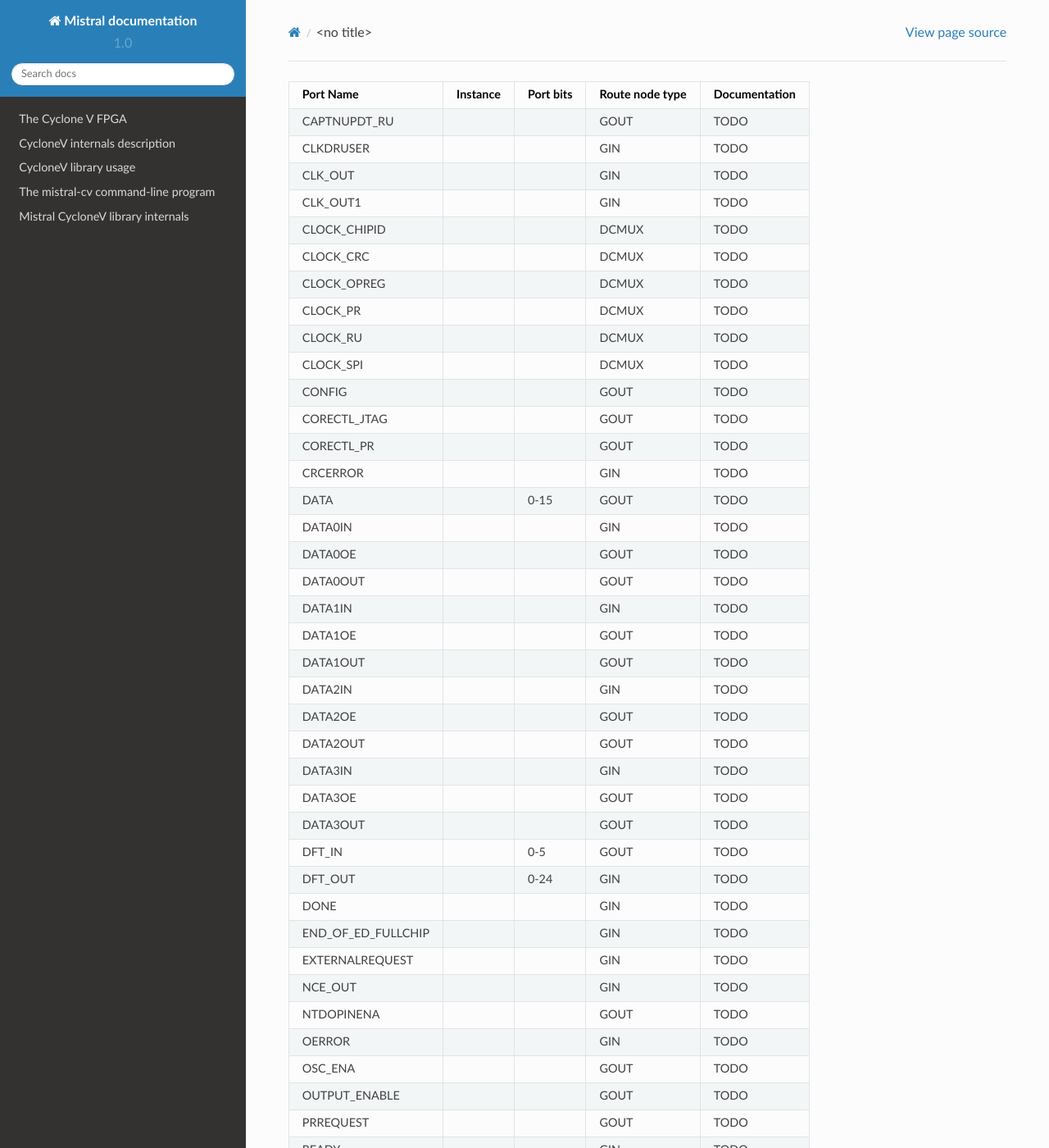
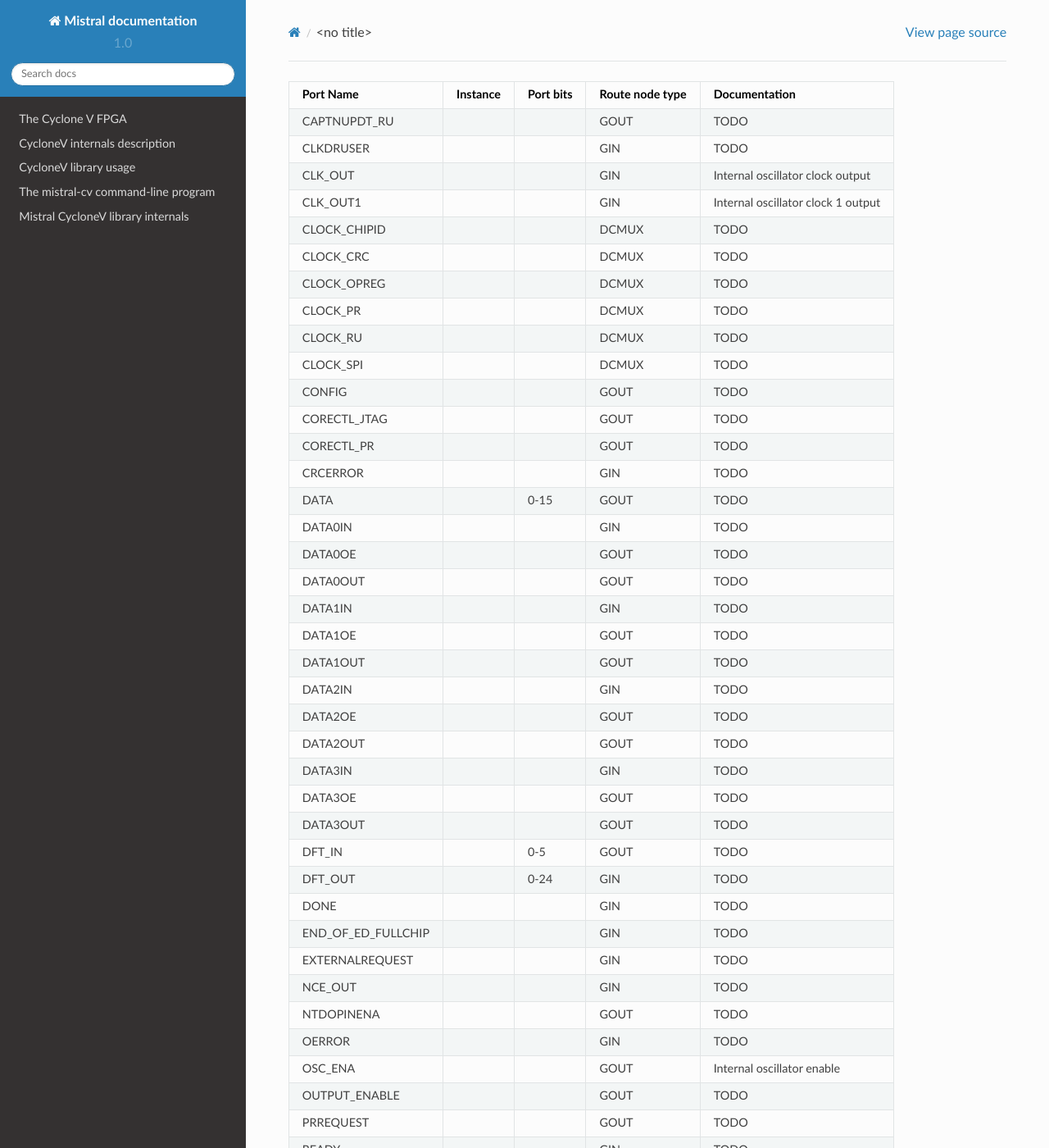
Before and after one commit to Ravenslofty/mistral, a Sphinx documentation site: the page built from docs/gendoc/ctrl-dp2r.rst, in a window 1280 px wide and 1400 px high. Shown: the whole window at 82% size. Built offline with Sphinx 7.4.7 and the Read the Docs theme 2.0.0, drawn with Linux system fonts in a browser that asks for light colours.

Commit message:
Document internal oscillator pins

```diff
--- a/docs/cyclonev_details.rst
+++ b/docs/cyclonev_details.rst
@@ -81,7 +81,6 @@ dispatches clock, enable, clear, etc signals.
 Carry and share chain in the order lab (x, y+1) cell 9 -> cells 0-9 ->
 lab (x, u-1) cell 0.  The BTO, TTO and BYPASS muxes control the
 connections in between 5-cell blocks.
-
 
 .. figure:: lab-common.*
    :width: 50%
--- a/docs/gendoc/ctrl-dp2r.rst
+++ b/docs/gendoc/ctrl-dp2r.rst
@@ -1,127 +1,127 @@
-+--------------------+----------+-----------+-----------------+---------------+
-|          Port Name | Instance | Port bits | Route node type | Documentation |
-+====================+==========+===========+=================+===============+
-|       CAPTNUPDT_RU |          |           |            GOUT |          TODO |
-+--------------------+----------+-----------+-----------------+---------------+
-|          CLKDRUSER |          |           |             GIN |          TODO |
-+--------------------+----------+-----------+-----------------+---------------+
-|            CLK_OUT |          |           |             GIN |          TODO |
-+--------------------+----------+-----------+-----------------+---------------+
-|           CLK_OUT1 |          |           |             GIN |          TODO |
-+--------------------+----------+-----------+-----------------+---------------+
-|       CLOCK_CHIPID |          |           |           DCMUX |          TODO |
-+--------------------+----------+-----------+-----------------+---------------+
-|          CLOCK_CRC |          |           |           DCMUX |          TODO |
-+--------------------+----------+-----------+-----------------+---------------+
-|        CLOCK_OPREG |          |           |           DCMUX |          TODO |
-+--------------------+----------+-----------+-----------------+---------------+
-|           CLOCK_PR |          |           |           DCMUX |          TODO |
-+--------------------+----------+-----------+-----------------+---------------+
-|           CLOCK_RU |          |           |           DCMUX |          TODO |
-+--------------------+----------+-----------+-----------------+---------------+
-|          CLOCK_SPI |          |           |           DCMUX |          TODO |
-+--------------------+----------+-----------+-----------------+---------------+
-|             CONFIG |          |           |            GOUT |          TODO |
-+--------------------+----------+-----------+-----------------+---------------+
-|       CORECTL_JTAG |          |           |            GOUT |          TODO |
-+--------------------+----------+-----------+-----------------+---------------+
-|         CORECTL_PR |          |           |            GOUT |          TODO |
-+--------------------+----------+-----------+-----------------+---------------+
-|           CRCERROR |          |           |             GIN |          TODO |
-+--------------------+----------+-----------+-----------------+---------------+
-|               DATA |          |      0-15 |            GOUT |          TODO |
-+--------------------+----------+-----------+-----------------+---------------+
-|            DATA0IN |          |           |             GIN |          TODO |
-+--------------------+----------+-----------+-----------------+---------------+
-|            DATA0OE |          |           |            GOUT |          TODO |
-+--------------------+----------+-----------+-----------------+---------------+
-|           DATA0OUT |          |           |            GOUT |          TODO |
-+--------------------+----------+-----------+-----------------+---------------+
-|            DATA1IN |          |           |             GIN |          TODO |
-+--------------------+----------+-----------+-----------------+---------------+
-|            DATA1OE |          |           |            GOUT |          TODO |
-+--------------------+----------+-----------+-----------------+---------------+
-|           DATA1OUT |          |           |            GOUT |          TODO |
-+--------------------+----------+-----------+-----------------+---------------+
-|            DATA2IN |          |           |             GIN |          TODO |
-+--------------------+----------+-----------+-----------------+---------------+
-|            DATA2OE |          |           |            GOUT |          TODO |
-+--------------------+----------+-----------+-----------------+---------------+
-|           DATA2OUT |          |           |            GOUT |          TODO |
-+--------------------+----------+-----------+-----------------+---------------+
-|            DATA3IN |          |           |             GIN |          TODO |
-+--------------------+----------+-----------+-----------------+---------------+
-|            DATA3OE |          |           |            GOUT |          TODO |
-+--------------------+----------+-----------+-----------------+---------------+
-|           DATA3OUT |          |           |            GOUT |          TODO |
-+--------------------+----------+-----------+-----------------+---------------+
-|             DFT_IN |          |       0-5 |            GOUT |          TODO |
-+--------------------+----------+-----------+-----------------+---------------+
-|            DFT_OUT |          |      0-24 |             GIN |          TODO |
-+--------------------+----------+-----------+-----------------+---------------+
-|               DONE |          |           |             GIN |          TODO |
-+--------------------+----------+-----------+-----------------+---------------+
-| END_OF_ED_FULLCHIP |          |           |             GIN |          TODO |
-+--------------------+----------+-----------+-----------------+---------------+
-|    EXTERNALREQUEST |          |           |             GIN |          TODO |
-+--------------------+----------+-----------+-----------------+---------------+
-|            NCE_OUT |          |           |             GIN |          TODO |
-+--------------------+----------+-----------+-----------------+---------------+
-|         NTDOPINENA |          |           |            GOUT |          TODO |
-+--------------------+----------+-----------+-----------------+---------------+
-|             OERROR |          |           |             GIN |          TODO |
-+--------------------+----------+-----------+-----------------+---------------+
-|            OSC_ENA |          |           |            GOUT |          TODO |
-+--------------------+----------+-----------+-----------------+---------------+
-|      OUTPUT_ENABLE |          |           |            GOUT |          TODO |
-+--------------------+----------+-----------+-----------------+---------------+
-|          PRREQUEST |          |           |            GOUT |          TODO |
-+--------------------+----------+-----------+-----------------+---------------+
-|              READY |          |           |             GIN |          TODO |
-+--------------------+----------+-----------+-----------------+---------------+
-|              REGIN |          |           |            GOUT |          TODO |
-+--------------------+----------+-----------+-----------------+---------------+
-|     REG_OUT_CHIPID |          |           |             GIN |          TODO |
-+--------------------+----------+-----------+-----------------+---------------+
-|        REG_OUT_CRC |          |           |             GIN |          TODO |
-+--------------------+----------+-----------+-----------------+---------------+
-|      REG_OUT_OPREG |          |           |             GIN |          TODO |
-+--------------------+----------+-----------+-----------------+---------------+
-|         REG_OUT_RU |          |           |             GIN |          TODO |
-+--------------------+----------+-----------+-----------------+---------------+
-|           RSTTIMER |          |           |            GOUT |          TODO |
-+--------------------+----------+-----------+-----------------+---------------+
-|        RUNIDLEUSER |          |           |             GIN |          TODO |
-+--------------------+----------+-----------+-----------------+---------------+
-|             SCE_IN |          |           |            GOUT |          TODO |
-+--------------------+----------+-----------+-----------------+---------------+
-|    SHIFTNLD_CHIPID |          |           |            GOUT |          TODO |
-+--------------------+----------+-----------+-----------------+---------------+
-|       SHIFTNLD_CRC |          |           |            GOUT |          TODO |
-+--------------------+----------+-----------+-----------------+---------------+
-|     SHIFTNLD_OPREG |          |           |            GOUT |          TODO |
-+--------------------+----------+-----------+-----------------+---------------+
-|        SHIFTNLD_RU |          |           |            GOUT |          TODO |
-+--------------------+----------+-----------+-----------------+---------------+
-|          SHIFTUSER |          |           |             GIN |          TODO |
-+--------------------+----------+-----------+-----------------+---------------+
-|            TCKCORE |          |           |           DCMUX |          TODO |
-+--------------------+----------+-----------+-----------------+---------------+
-|            TCKUTAP |          |           |             GIN |          TODO |
-+--------------------+----------+-----------+-----------------+---------------+
-|            TDICORE |          |           |            GOUT |          TODO |
-+--------------------+----------+-----------+-----------------+---------------+
-|            TDIUTAP |          |           |             GIN |          TODO |
-+--------------------+----------+-----------+-----------------+---------------+
-|            TDOCORE |          |           |             GIN |          TODO |
-+--------------------+----------+-----------+-----------------+---------------+
-|            TDOUTAP |          |           |            GOUT |          TODO |
-+--------------------+----------+-----------+-----------------+---------------+
-|            TMSCORE |          |           |            GOUT |          TODO |
-+--------------------+----------+-----------+-----------------+---------------+
-|            TMSUTAP |          |           |             GIN |          TODO |
-+--------------------+----------+-----------+-----------------+---------------+
-|         UPDATEUSER |          |           |             GIN |          TODO |
-+--------------------+----------+-----------+-----------------+---------------+
-|           USR1USER |          |           |             GIN |          TODO |
-+--------------------+----------+-----------+-----------------+---------------+
++--------------------+----------+-----------+-----------------+------------------------------------+
+|          Port Name | Instance | Port bits | Route node type |                      Documentation |
++====================+==========+===========+=================+====================================+
+|       CAPTNUPDT_RU |          |           |            GOUT |                               TODO |
++--------------------+----------+-----------+-----------------+------------------------------------+
+|          CLKDRUSER |          |           |             GIN |                               TODO |
++--------------------+----------+-----------+-----------------+------------------------------------+
+|            CLK_OUT |          |           |             GIN |   Internal oscillator clock output |
++--------------------+----------+-----------+-----------------+------------------------------------+
+|           CLK_OUT1 |          |           |             GIN | Internal oscillator clock 1 output |
++--------------------+----------+-----------+-----------------+------------------------------------+
+|       CLOCK_CHIPID |          |           |           DCMUX |                               TODO |
++--------------------+----------+-----------+-----------------+------------------------------------+
+|          CLOCK_CRC |          |           |           DCMUX |                               TODO |
++--------------------+----------+-----------+-----------------+------------------------------------+
+|        CLOCK_OPREG |          |           |           DCMUX |                               TODO |
++--------------------+----------+-----------+-----------------+------------------------------------+
+|           CLOCK_PR |          |           |           DCMUX |                               TODO |
++--------------------+----------+-----------+-----------------+------------------------------------+
+|           CLOCK_RU |          |           |           DCMUX |                               TODO |
++--------------------+----------+-----------+-----------------+------------------------------------+
+|          CLOCK_SPI |          |           |           DCMUX |                               TODO |
++--------------------+----------+-----------+-----------------+------------------------------------+
+|             CONFIG |          |           |            GOUT |                               TODO |
++--------------------+----------+-----------+-----------------+------------------------------------+
+|       CORECTL_JTAG |          |           |            GOUT |                               TODO |
++--------------------+----------+-----------+-----------------+------------------------------------+
+|         CORECTL_PR |          |           |            GOUT |                               TODO |
++--------------------+----------+-----------+-----------------+------------------------------------+
+|           CRCERROR |          |           |             GIN |                               TODO |
++--------------------+----------+-----------+-----------------+------------------------------------+
+|               DATA |          |      0-15 |            GOUT |                               TODO |
++--------------------+----------+-----------+-----------------+------------------------------------+
+|            DATA0IN |          |           |             GIN |                               TODO |
++--------------------+----------+-----------+-----------------+------------------------------------+
+|            DATA0OE |          |           |            GOUT |                               TODO |
++--------------------+----------+-----------+-----------------+------------------------------------+
+|           DATA0OUT |          |           |            GOUT |                               TODO |
++--------------------+----------+-----------+-----------------+------------------------------------+
+|            DATA1IN |          |           |             GIN |                               TODO |
++--------------------+----------+-----------+-----------------+------------------------------------+
+|            DATA1OE |          |           |            GOUT |                               TODO |
++--------------------+----------+-----------+-----------------+------------------------------------+
+|           DATA1OUT |          |           |            GOUT |                               TODO |
++--------------------+----------+-----------+-----------------+------------------------------------+
+|            DATA2IN |          |           |             GIN |                               TODO |
++--------------------+----------+-----------+-----------------+------------------------------------+
+|            DATA2OE |          |           |            GOUT |                               TODO |
++--------------------+----------+-----------+-----------------+------------------------------------+
+|           DATA2OUT |          |           |            GOUT |                               TODO |
++--------------------+----------+-----------+-----------------+------------------------------------+
+|            DATA3IN |          |           |             GIN |                               TODO |
++--------------------+----------+-----------+-----------------+------------------------------------+
+|            DATA3OE |          |           |            GOUT |                               TODO |
++--------------------+----------+-----------+-----------------+------------------------------------+
+|           DATA3OUT |          |           |            GOUT |                               TODO |
++--------------------+----------+-----------+-----------------+------------------------------------+
+|             DFT_IN |          |       0-5 |            GOUT |                               TODO |
++--------------------+----------+-----------+-----------------+------------------------------------+
+|            DFT_OUT |          |      0-24 |             GIN |                               TODO |
++--------------------+----------+-----------+-----------------+------------------------------------+
+|               DONE |          |           |             GIN |                               TODO |
++--------------------+----------+-----------+-----------------+------------------------------------+
+| END_OF_ED_FULLCHIP |          |           |             GIN |                               TODO |
++--------------------+----------+-----------+-----------------+------------------------------------+
+|    EXTERNALREQUEST |          |           |             GIN |                               TODO |
++--------------------+----------+-----------+-----------------+------------------------------------+
+|            NCE_OUT |          |           |             GIN |                               TODO |
++--------------------+----------+-----------+-----------------+------------------------------------+
+|         NTDOPINENA |          |           |            GOUT |                               TODO |
++--------------------+----------+-----------+-----------------+------------------------------------+
+|             OERROR |          |           |             GIN |                               TODO |
++--------------------+----------+-----------+-----------------+------------------------------------+
+|            OSC_ENA |          |           |            GOUT |         Internal oscillator enable |
++--------------------+----------+-----------+-----------------+------------------------------------+
+|      OUTPUT_ENABLE |          |           |            GOUT |                               TODO |
++--------------------+----------+-----------+-----------------+------------------------------------+
+|          PRREQUEST |          |           |            GOUT |                               TODO |
++--------------------+----------+-----------+-----------------+------------------------------------+
+|              READY |          |           |             GIN |                               TODO |
++--------------------+----------+-----------+-----------------+------------------------------------+
+|              REGIN |          |           |            GOUT |                               TODO |
++--------------------+----------+-----------+-----------------+------------------------------------+
+|     REG_OUT_CHIPID |          |           |             GIN |                               TODO |
++--------------------+----------+-----------+-----------------+------------------------------------+
+|        REG_OUT_CRC |          |           |             GIN |                               TODO |
++--------------------+----------+-----------+-----------------+------------------------------------+
+|      REG_OUT_OPREG |          |           |             GIN |                               TODO |
++--------------------+----------+-----------+-----------------+------------------------------------+
+|         REG_OUT_RU |          |           |             GIN |                               TODO |
++--------------------+----------+-----------+-----------------+------------------------------------+
+|           RSTTIMER |          |           |            GOUT |                               TODO |
++--------------------+----------+-----------+-----------------+------------------------------------+
+|        RUNIDLEUSER |          |           |             GIN |                               TODO |
++--------------------+----------+-----------+-----------------+------------------------------------+
+|             SCE_IN |          |           |            GOUT |                               TODO |
++--------------------+----------+-----------+-----------------+------------------------------------+
+|    SHIFTNLD_CHIPID |          |           |            GOUT |                               TODO |
++--------------------+----------+-----------+-----------------+------------------------------------+
+|       SHIFTNLD_CRC |          |           |            GOUT |                               TODO |
++--------------------+----------+-----------+-----------------+------------------------------------+
+|     SHIFTNLD_OPREG |          |           |            GOUT |                               TODO |
++--------------------+----------+-----------+-----------------+------------------------------------+
+|        SHIFTNLD_RU |          |           |            GOUT |                               TODO |
++--------------------+----------+-----------+-----------------+------------------------------------+
+|          SHIFTUSER |          |           |             GIN |                               TODO |
++--------------------+----------+-----------+-----------------+------------------------------------+
+|            TCKCORE |          |           |           DCMUX |                               TODO |
++--------------------+----------+-----------+-----------------+------------------------------------+
+|            TCKUTAP |          |           |             GIN |                               TODO |
++--------------------+----------+-----------+-----------------+------------------------------------+
+|            TDICORE |          |           |            GOUT |                               TODO |
++--------------------+----------+-----------+-----------------+------------------------------------+
+|            TDIUTAP |          |           |             GIN |                               TODO |
++--------------------+----------+-----------+-----------------+------------------------------------+
+|            TDOCORE |          |           |             GIN |                               TODO |
++--------------------+----------+-----------+-----------------+------------------------------------+
+|            TDOUTAP |          |           |            GOUT |                               TODO |
++--------------------+----------+-----------+-----------------+------------------------------------+
+|            TMSCORE |          |           |            GOUT |                               TODO |
++--------------------+----------+-----------+-----------------+------------------------------------+
+|            TMSUTAP |          |           |             GIN |                               TODO |
++--------------------+----------+-----------+-----------------+------------------------------------+
+|         UPDATEUSER |          |           |             GIN |                               TODO |
++--------------------+----------+-----------+-----------------+------------------------------------+
+|           USR1USER |          |           |             GIN |                               TODO |
++--------------------+----------+-----------+-----------------+------------------------------------+
--- a/docs/srcdoc/p2r-doc.txt
+++ b/docs/srcdoc/p2r-doc.txt
@@ -58,3 +58,6 @@ cmuxhg.burstcnt Burst block counter value
 cmuxhg.switchclk Dynamically selected clock output
 hps_mpu_general_purpose.gp_in Port from fpga to arm
 hps_mpu_general_purpose.gp_out Port from arm to fpga
+ctrl.clk_out1 Internal oscillator clock 1 output
+ctrl.clk_out Internal oscillator clock output
+ctrl.osc_ena Internal oscillator enable
```
